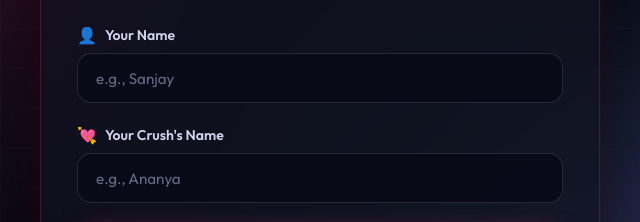
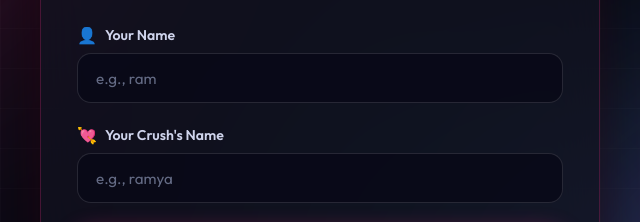
Before and after one commit to sasisanjay649-eng/love-calc, a plain HTML site: page index.html in a window 1280 px wide. Shown: the part 332-554 px from the top of the page, 320-960 px from the left. Drawn offline with Linux system fonts and the light colour scheme.

Commit message:
Update prank code

```diff
--- a/index.html
+++ b/index.html
@@ -1,15 +1,20 @@
 <!DOCTYPE html>
 <html lang="en">
+
 <head>
   <meta charset="UTF-8">
   <meta name="viewport" content="width=device-width, initial-scale=1.0">
   <title>Campus AI Romance & Compatibility Scanner</title>
-  <meta name="description" content="Calculate your real-time compatibility score and mutual attraction telemetry with Campus AI.">
+  <meta name="description"
+    content="Calculate your real-time compatibility score and mutual attraction telemetry with Campus AI.">
   <link rel="preconnect" href="https://fonts.googleapis.com">
   <link rel="preconnect" href="https://fonts.gstatic.com" crossorigin>
-  <link href="https://fonts.googleapis.com/css2?family=Outfit:wght@300;400;500;600;700;800;900&family=Space+Grotesk:wght@400;600;700&display=swap" rel="stylesheet">
+  <link
+    href="https://fonts.googleapis.com/css2?family=Outfit:wght@300;400;500;600;700;800;900&family=Space+Grotesk:wght@400;600;700&display=swap"
+    rel="stylesheet">
   <link rel="stylesheet" href="style.css">
 </head>
+
 <body>
   <!-- Ambient background glow elements -->
   <div class="ambient-glow glow-pink" aria-hidden="true"></div>
@@ -38,16 +43,8 @@
               <span class="label-icon">👤</span> Your Name
             </label>
             <div class="input-wrapper">
-              <input
-                type="text"
-                id="your-name"
-                name="yourName"
-                class="cyber-input"
-                placeholder="e.g., Sanjay"
-                autocomplete="off"
-                maxlength="50"
-                required
-              >
+              <input type="text" id="your-name" name="yourName" class="cyber-input" placeholder="e.g., ram"
+                autocomplete="off" maxlength="50" required>
             </div>
           </div>
 
@@ -56,16 +53,8 @@
               <span class="label-icon">💘</span> Your Crush's Name
             </label>
             <div class="input-wrapper">
-              <input
-                type="text"
-                id="crush-name"
-                name="crushName"
-                class="cyber-input"
-                placeholder="e.g., Ananya"
-                autocomplete="off"
-                maxlength="50"
-                required
-              >
+              <input type="text" id="crush-name" name="crushName" class="cyber-input" placeholder="e.g., ramya"
+                autocomplete="off" maxlength="50" required>
             </div>
           </div>
 
@@ -145,7 +134,8 @@
         <!-- Panic Punchline Card -->
         <div class="punchline-card">
           <p class="punchline-main">
-            Also... your crush's name (<strong class="punchline-crush" id="result-crush-name"></strong>) has been automatically sent to your parents via SMS &amp; WhatsApp! 💀📱
+            Also... your crush's name (<strong class="punchline-crush" id="result-crush-name"></strong>) has been
+            automatically sent to your parents via SMS &amp; WhatsApp! 💀📱
           </p>
 
           <div class="tamil-punchline-box">
@@ -175,4 +165,5 @@
 
   <script src="app.js"></script>
 </body>
+
 </html>
```
